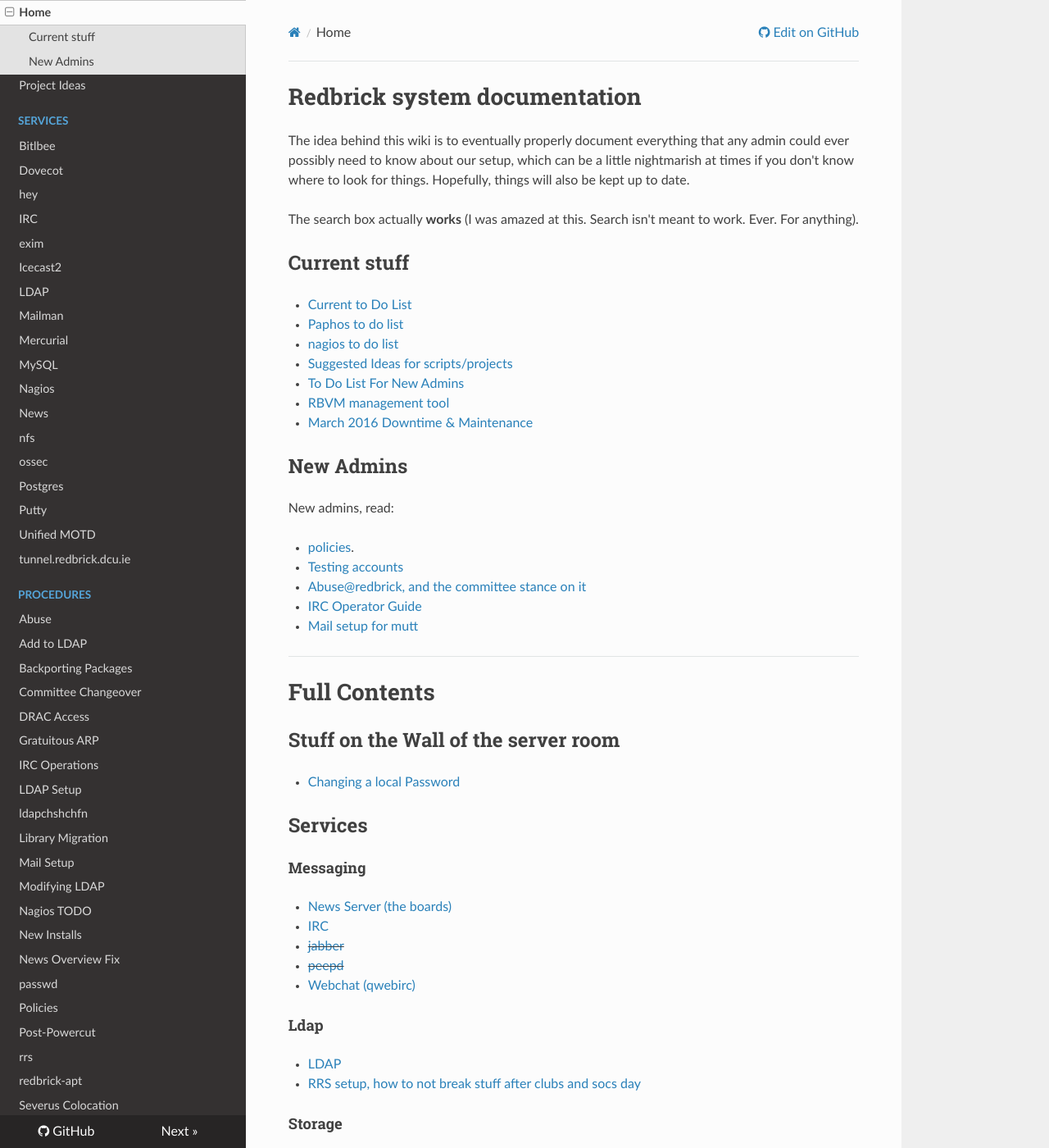
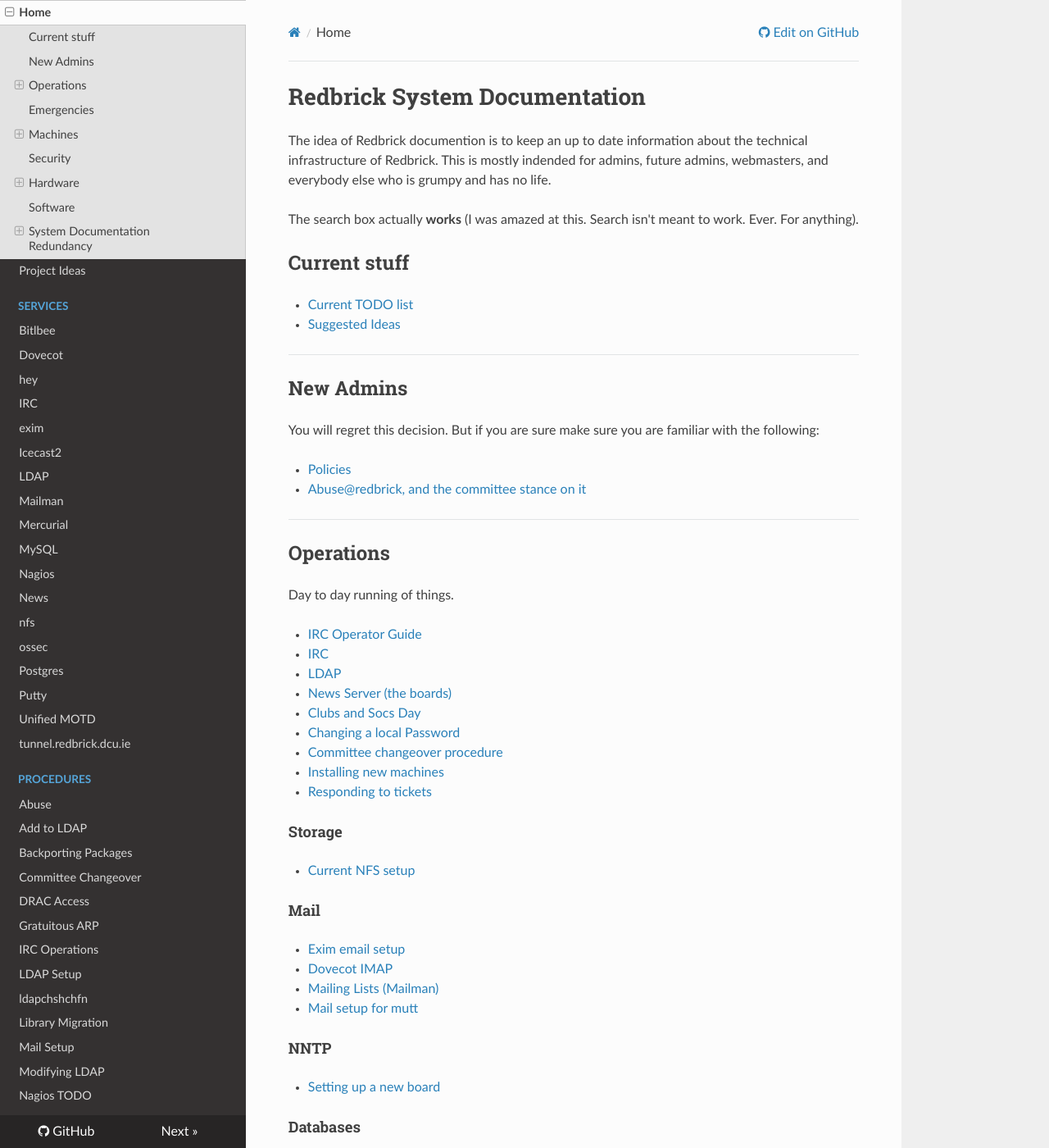
Before and after one commit to redbrick/docs-old, an MkDocs documentation site: the page built from docs/index.md, in a window 1280 px wide and 1400 px high. Shown: the whole window at 82% size. Built offline with MkDocs 1.6.1, drawn with Linux system fonts in a browser that asks for light colours; nearby versions of some CDN libraries; old or Windows-style settings are respelled for this version of MkDocs; some of the changed text lies outside the part shown.

Commit message:
Rewritten the index page (#22)
* Rewritten the index page

* Fix spacing causing the page to render wrong

```diff
--- a/docs/index.md
+++ b/docs/index.md
@@ -1,65 +1,51 @@
-# Redbrick system documentation
+# Redbrick System Documentation
 
-The idea behind this wiki is to eventually properly document everything that
-any admin could ever possibly need to know about our setup, which can be a
-little nightmarish at times if you don't know where to look for things.
-Hopefully, things will also be kept up to date.
+The idea of Redbrick documention is to keep an up to date information about the
+technical infrastructure of Redbrick. This is mostly indended for admins, future
+admins, webmasters, and everybody else who is grumpy and has no life.
 
 The search box actually **works** (I was amazed at this. Search isn't meant to
 work. Ever. For anything).
 
 ## Current stuff
 
-* [Current to Do List](/procedures/to_do_1502)
-* [Paphos to do list](/procedures/paphos_migration)
-* [nagios to do list](/procedures/nagios_to_do)
-* [Suggested Ideas for scripts/projects](/procedures/project-ideas)
-* [To Do List For New Admins](/procedures/new_admin_to_do)
-* [RBVM management tool](/legacy/services/rbvm)
-* [March 2016 Downtime & Maintenance](/postmortems/post_mortem_mar16)
-
-## New Admins
-New admins, read:
-
-* [policies](/procedures/policies).
-* [Testing accounts](/procedures/testing)
-* [Abuse@redbrick, and the committee stance on it](/procedures/abuse)
-* [IRC Operator Guide](/procedures/irc_operator)
-* [Mail setup for mutt](/procedures/mail_setup)
+* [Current TODO list](todo)
+* [Suggested Ideas](project-ideas)
 
 ---
 
-# Full Contents
+## New Admins
+You will regret this decision. But if you are sure make sure you are familiar
+with the following:
 
-## Stuff on the Wall of the server room
+* [Policies](/procedures/policies)
+* [Abuse@redbrick, and the committee stance on it](/procedures/abuse)
 
+---
+
+## Operations
+Day to day running of things.
+
+* [IRC Operator Guide](/procedures/irc_operator)
+* [IRC](/services/irc)
+* [LDAP](/services/ldap)
+* [News Server (the boards)](/services/news)
+* [Clubs and Socs Day](/procedures/rrs)
 * [Changing a local Password](/procedures/passwd)
-
-## Services
-
-#### Messaging
-
-* [News Server (the boards)](/services/news)
-* [IRC](/services/irc)
-* <del>[jabber](/legacy/services/jabber)</del>
-* <del>[peepd](/legacy/services/peepd)</del>
-* [Webchat (qwebirc)](/services/webchat)
-
-#### Ldap
-
-* [LDAP](/services/ldap)
-* [RRS setup, how to not break stuff after clubs and socs day](/procedures/rrs)
+* [Committee changeover procedure](/procedures/committeechangeover)
+* [Installing new machines](/procedures/newinstalls)
+* [Responding to tickets](/procedures/ticketing)
 
 #### Storage
 
 * [Current NFS setup](/services/nfs)
-* <del>[Fast storage space for users](/legacy/services/faststorage)</del>
 
 #### Mail
 
 * [Exim email setup](/services/exim)
-* [Dovecot IMAP](/services/dovecot) Dovecot
-* [Mailman](/services/mailman) Redbrick Mailing Lists
+* [Dovecot IMAP](/services/dovecot)
+* [Mailing Lists (Mailman)](/services/Mailman)
+* [Mail setup for mutt](/procedures/mail_setup)
 
 #### NNTP
 
@@ -76,24 +62,34 @@ New admins, read:
 * [.16 Address Space](/legacy/network/vmaddressspace)
 * [Network setup](/network/networksetup) (internal LAN, external LAN, switches, cable
 	colours etc)
-* [redbrick.dcu.ie](/web/redbrick.dcu.ie)
 * [tunnel.redbrick.dcu.ie](/services/tunnel.redbrick.dcu.ie)
-* <del>[VPN to Severus](/legacy/procedures/severus_vpn)</del>
 * [Switch Setup](/procedures/switch)
 * [Gratuitous ARP](/procedures/gratuitousarp) (or, how to force update an IP address's
 	associated MAC on the router and other machines)
+* [JunOS Configuration](/network/junos)
 
 #### WWW
 
+* [redbrick.dcu.ie](/web/redbrick.dcu.ie)
 * [Redbrick SSL certs](/procedures/ssl)
 * [Mercurial (hg) hosting](/services/hg)
-* [Git hosting](/legacy/services/git)
 * [Webchat (qwebirc)](/services/webchat)
 
+
 #### Backups
+TODO: Add more details as this is definatelly not complete.
+Moved to BackupPC
 
-* [Redbrick backups with dirvish](/legacy/procedures/dirvish)
-* [Dirvish Tutorial](/legacy/procedures/dirvish_tutorial)
+* [Severus (backup server) general setup info](/machines/severus)
+* [Moving severus to CSD](/procedures/severuscolocation)
+
+---
+## Emergencies
+After each emergency remember to write a postmortem!
+
+* [What to do immediately after a power cut](/procedures/post_powercut)
+
+---
 
 ## Machines
 
@@ -102,6 +98,11 @@ New admins, read:
 
 * [User Management](useradm)
 * [DNS](bind9)
+
+#### Zeus - Secondary Services and New web
+
+* [Techweek](/web/techweek)
+* [Website](/web/website)
 
 #### Metharme - Web Applications
 
@@ -112,87 +113,20 @@ New admins, read:
 
 * [DRAC Access](/procedures/dracaccess)
 * [Password Safe](pwsafe)
-* [ DokuWiki](docs)
-* [ Kinda the new sprout](sprout)
 
 ### User Login
 
 #### Azazel - Primary User Login
-
-* [Plan for /storage_move (this is all done!)](worf_plan)
 
 #### Pygmalion - User Development
 
 * [DRAC Access](dracaccess)
 * [Pygmalion](pyg)
 
-<del>[Carbon](/legacy/machines/carbon)</del>
+## Security
 
-### Web
+* [Rootholder public keys](gpgkeys)
 
-#### Murphy
-
-**Murphy runs Linux now. I'll get around to documenting it's setup quirks soon,
-but really there aren't many, it's a straight Lenny install with the usual
-redbrick linux packages.**
-
-* [Murphy ALOM Access](/legacy/procedures/murphyalomaccess)
-
-##### Old
-Stuff from the dark ages (or, when we used Solaris 10)
-
-* [murphy-disabled services](murphy-disabled services) - probably worth doing
-	for all solaris boxes
-* [Murphy general setup info](/legacy/machines/murphy)
-* [OMG why does it have solaris](/legacy/procedures/murphysolaris)
-* [Redbrick Solaris (rspm) Package Manager documentation](/legacy/procedures/redbrick_solaris_package_manager)
-* [Live Upgrading Murphy](/legacy/procedures/murphyliveupgrade)
-* [Python setup on Murphy](/legacy/procedures/murphypython)
-* [lofiadm - Mounting ISOs on Solaris 10](/legacy/procedures/lofiadm)
-* [pkgsrc - (Experimental) NetBSD package management on Solaris](/legacy/procedures/pkgsrc)
-
-##### Even Older
-Stuff from the Ubuntu 6.06 days
-
-* [Murphy Pubcookie](/services/pubcookie), because the docs on the pubcookie site are
-	shit, and our setup is..eh..special.
-* [Apache on Murphy](/legacy/procedures/apacheonmurphy)
-* [Murphy suPHP setup](/services/suphp)
-
-### VM Project
-
-#### Cynic - VM Firewall
-
-* [Cynic](/legacy/machines/cynic)
-* [Cynic RSC Access](/legacy/procedures/cynicrscaccess)
-* [Installing Debian on Cynic](/legacy/procedures/cynicdebian)
-
-####  Daniel - VM Host
-
-* [daniel](/legacy/machines/daniel)
-* [x4140 ILOM](/legacy/procedures/x4140ilom)
-* [VM info and password resets](/legacy/services/rbvmctl)
-* [Compiling Xen](/legacy/procedures/compilingxen)
-* [RBVM management tool](/legacy/services/rbvm)
-* [Keeping Track of VM Server Options and Work](/legacy/procedures/vmserverstuff)
-
-### Backups
-
-#### Severus - Offsite Backup
-
-* [Severus (backup server) general setup info](/machines/severus)
-* [Moving severus to CSD](/procedures/severuscolocation)
-
-#### Thunder - Onsite Backup
-
-* [thunder](thunder)
-
-### Others
-
-#### Admin Desktop
-
-* [basementcat](/legacy/machines/basementcat)
-* <del>[ceilingcat](/legacy/machines/ceilingcat)</del>
 
 ## Hardware
 
@@ -226,54 +156,16 @@ Software written by RedBrick, or with RedBrick customisations etc.
 * [Small scripts](/procedures/rbscripts)
 * [putty](/services/putty)
 * [RedBrick MOTD setup](/services/unifiedmotd)
-* [Redbrick VM management tool](/legacy/services/rbvm)
 * [Icecast Streaming Service for DCUFM](/services/icecast2)
 
-## Other
+---
 
-* [Committee changeover procedure](/procedures/committeechangeover)
-* [Installing new machines](/procedures/newinstalls)
-* [Compiling a custom Ubuntu kernel](/legacy/procedures/ubuntukernel)
-* [What to do immediately after a power cut](/procedures/post_powercut)
+## System Documentation Redundancy
 
-## Works In Progress
+### Github
+Github is where docs are stored. They are plain markdown but they
+are easily accessed and read from anywhere.
 
-* [Rootholder public keys](/legacy/procedures/gpgkeys)
-* [Ticketing system](/procedures/ticketing)
-* [Munin](/legacy/services/munin)
-* [Nagios](/services/nagios)
-
-## Old Stuff
-This stuff doesn't reflect the current setup, but may be useful sometime.
-
-* [Murphy MySQL client bug](/legacy/procedures/murphymysqlclientbug)
-* [Exim on Solaris](/legacy/procedures/exim_solaris)
-* **[Carbon Reboot Warning](/legacy/procedures/carbonrebootwarning)**
-* [UPS Stuff](/legacy/machines/ups)
-* [Murphy Zone Configuration](/legacy/procedures/murphy-zones)
-* [Murphy Jumpstart Configuration](/legacy/procedures/murphy-jumpstart)
-* [News Overview Fix](/procedures/newsoverviewfix)
-* **[What to do with carbon and deathray](/legacy/procedures/carbonanddeathray)
-	(namely the impending upgrade from sarge, and the now free storage space on
-	them)**
-* [Open Ports](/legacy/procedures/openports)
-* [IRC proxy](/legacy/services/ircproxy)
-* [Apache configuration on Solaris 10](/legacy/procedures/apachesolaris)
-* [PHP configuration on Solaris 10](/legacy/procedures/phpsolaris)
-* [Apache modules (suphp, pubcookie)](/procedures/apachemodules)
-* [Tomcat (and mod_jk)](/legacy/procedures/tomcat-murphy)
-
-#### Old Hardware
-
-*  <del>[Minerva general setup info](/legacy/machines/minerva)</del>
-*  <del>[Minerva storage setup and performance issues/solutions](/legacy/procedures/minervastorage)</del>
-
-# Useful Links
-
-* [Ubuntu 6.06 Server Guide (PDF)](https///help.ubuntu.com/6.06/pdf/ubuntu/C/serverguide.pdf) -
-	Contains a number of guides to setting up various services (DHCPD, Apache,
-	Versioning, Mailman, etc).
-* [Support cycles for a bunch of operating systems](http://www.redbrick.dcu.ie/~werdz/cycles.htm)
-* [Solaris Hell Conversion Guide](http://www.cuddletech.com/blog/pivot/entry.php?id=562) -
-	This (and some other posts on that blog) are helpful for trying to deal with
-	solaris.
+###  ReadTheDocs
+Docs are auto deployed to https://readthedocs.io on commit to the `latest` branch.
+They should always be up to date.
```
Also changed, not shown: other parts of docs/index.md (+1 -5 lines).
